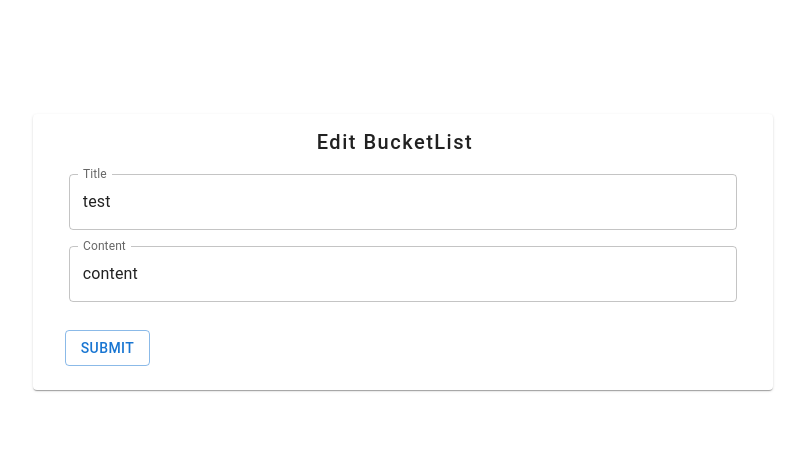
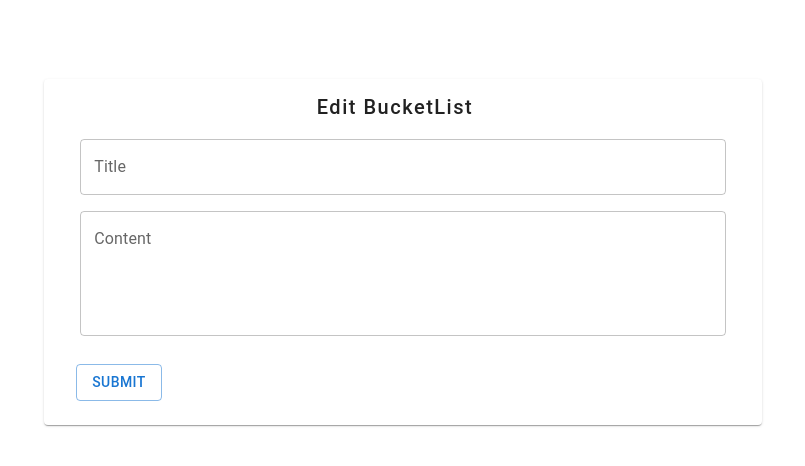
Before and after one commit to buzzracharyeah-rejan/notes-client, a React (Vite) app: page /notes/edit/1 in a window 1280 px wide. Shown: the top 466 px of the page, without its empty margins (237-1042 px from the left). Built offline with nearby package versions, Linux system fonts and the light colour scheme; no server answers.

Commit message:
edit notes api

```diff
--- a/src/components/card/Card.jsx
+++ b/src/components/card/Card.jsx
@@ -54,7 +54,7 @@ const UserStories = ({ dimensions, payload }) => {
     const { menuType } = event.currentTarget.dataset;
     switch (menuType) {
       case MENU_SETTING.edit:
-        navigate(`/notes/edit/${payload.id}`);
+        navigate(`/notes/edit/${payload._id}`);
         break;
 
       case MENU_SETTING.delete:
@@ -105,7 +105,7 @@ const UserStories = ({ dimensions, payload }) => {
       <CardMedia component='img' height='194' image={payload.image_url} alt='Paella dish' />
       <CardContent>
         <Typography variant='body2' color='text.secondary'>
-          {payload.content}
+          {payload.body}
         </Typography>
       </CardContent>
     </Card>
--- a/src/store/actions/notesActions.js
+++ b/src/store/actions/notesActions.js
@@ -22,9 +22,9 @@ export const deleteNote = createAsyncThunk('/deleteNote', async (id) => {
   }
 });
 
-export const updateNote = createAsyncThunk('/updateNote', async (id) => {
+export const updateNote = createAsyncThunk('/updateNote', async ({ targetId, payload }) => {
   try {
-    const { data } = await apiService.post(`/notes/update/${id}`);
+    const { data } = await apiService.post(`/notes/update/${targetId}`, payload);
     if (data.status === 'success') {
       const { data } = await apiService.get(`/notes`);
       return data;
--- a/src/views/dashboard/forms/AddNotes.jsx
+++ b/src/views/dashboard/forms/AddNotes.jsx
@@ -82,7 +82,9 @@ const AddNotesForm = () => {
                     name='content'
                     label='Content'
                     value={values.content}
-                    maxRows={4}
+                    rows={4}
+                    maxRows={6}
+                    multiline
                     onChange={handleChange}
                     onBlur={handleBlur}
                     error={touched.content && Boolean(errors.content)}
--- a/src/views/dashboard/forms/EditNotes.jsx
+++ b/src/views/dashboard/forms/EditNotes.jsx
@@ -1,14 +1,28 @@
-import React, { useState } from 'react';
+import React, { useEffect, useState } from 'react';
 import * as yup from 'yup';
 import { Formik } from 'formik';
 import { Button, Container, Grid, Paper, TextField, Typography } from '@mui/material';
-import { useParams } from 'react-router-dom';
+import { useNavigate, useParams } from 'react-router-dom';
+import apiService from '../../../services/api';
+import { useDispatch } from 'react-redux';
+import { updateNote } from '../../../store/actions/notesActions';
 
-const EditNotesForm = ({ payload }) => {
+const EditNotesForm = () => {
   const { id } = useParams();
-  const [initialValues, setInitialValues] = useState({ title: 'test', content: 'content' });
+  const dispatch = useDispatch();
+  const navigate = useNavigate();
+  const [initialValues, setInitialValues] = useState({ title: '', content: '' });
 
-  console.log(id);
+  useEffect(() => {
+    async function fetchData() {
+      const response = await apiService.get(`/notes/${id}`);
+      if (response.status === 200) {
+        const { title, body } = response.data.data;
+        setInitialValues({ title, content: body });
+      }
+    }
+    fetchData();
+  }, [id]);
 
   return (
     <Container
@@ -23,10 +37,20 @@ const EditNotesForm = ({ payload }) => {
             content: yup.string().required().label('content'),
           })}
           onSubmit={(values, { setSubmitting }) => {
-            setTimeout(() => {
-              alert(JSON.stringify(values, null, 2));
-              setSubmitting(false);
-            }, 400);
+            dispatch(
+              updateNote({
+                targetId: id,
+                payload: {
+                  title: values.title,
+                  body: values.content,
+                  image_url:
+                    'https://encrypted-tbn0.gstatic.com/images?q=tbn:ANd9GcR3x7ipPBVvSRr4gpjgxh0yKC64dOjsxTa_WUQZIS4gbw&s',
+                  author: '645ccb3eb4eac795a2270e62',
+                },
+              })
+            );
+            navigate('/');
+            setSubmitting(false);
           }}
           enableReinitialize
         >
@@ -72,7 +96,9 @@ const EditNotesForm = ({ payload }) => {
                     name='content'
                     label='Content'
                     value={values.content}
-                    maxRows={4}
+                    rows={4}
+                    maxRows={6}
+                    multiline
                     onChange={handleChange}
                     onBlur={handleBlur}
                     error={touched.content && Boolean(errors.content)}
```
